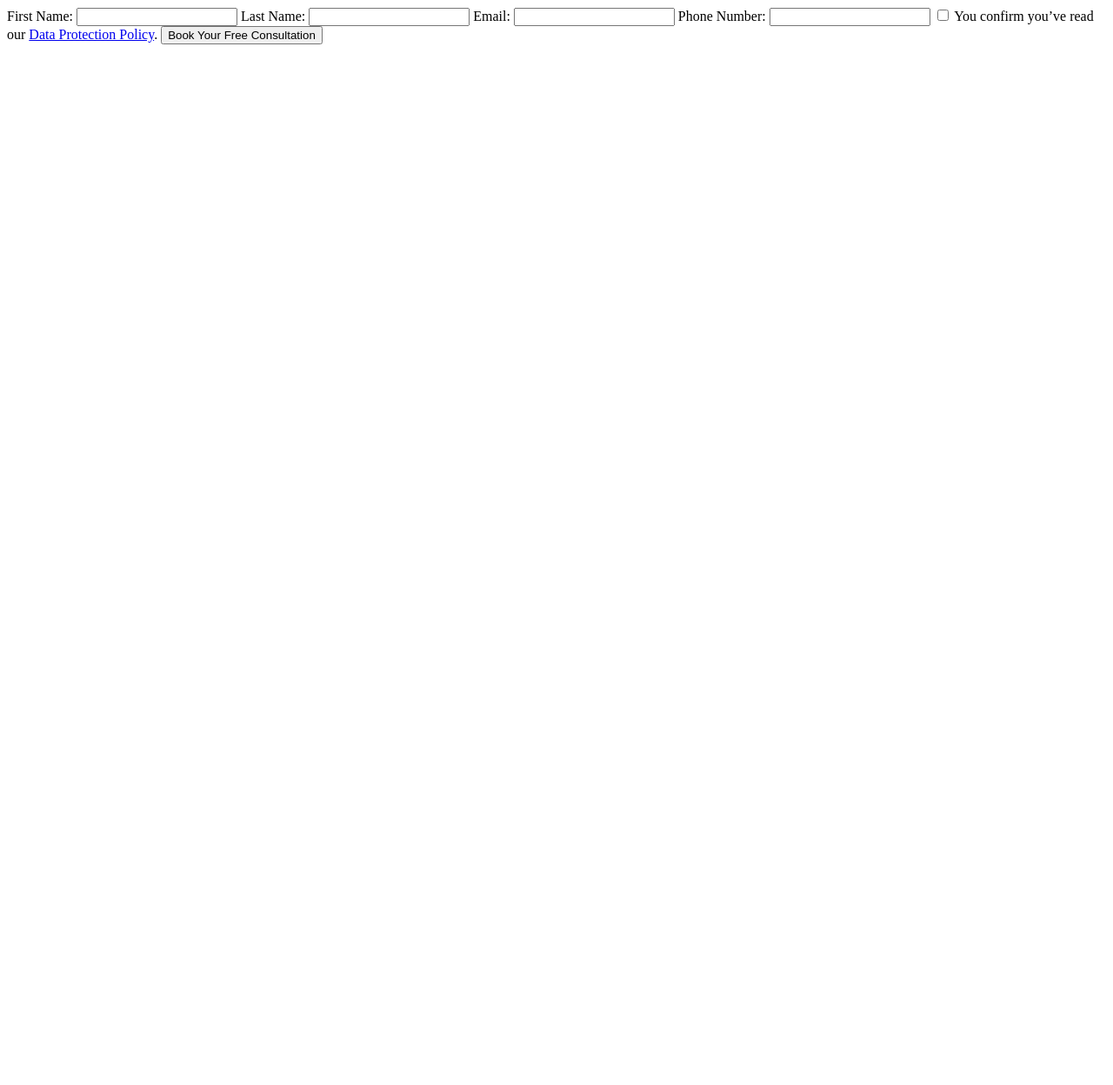
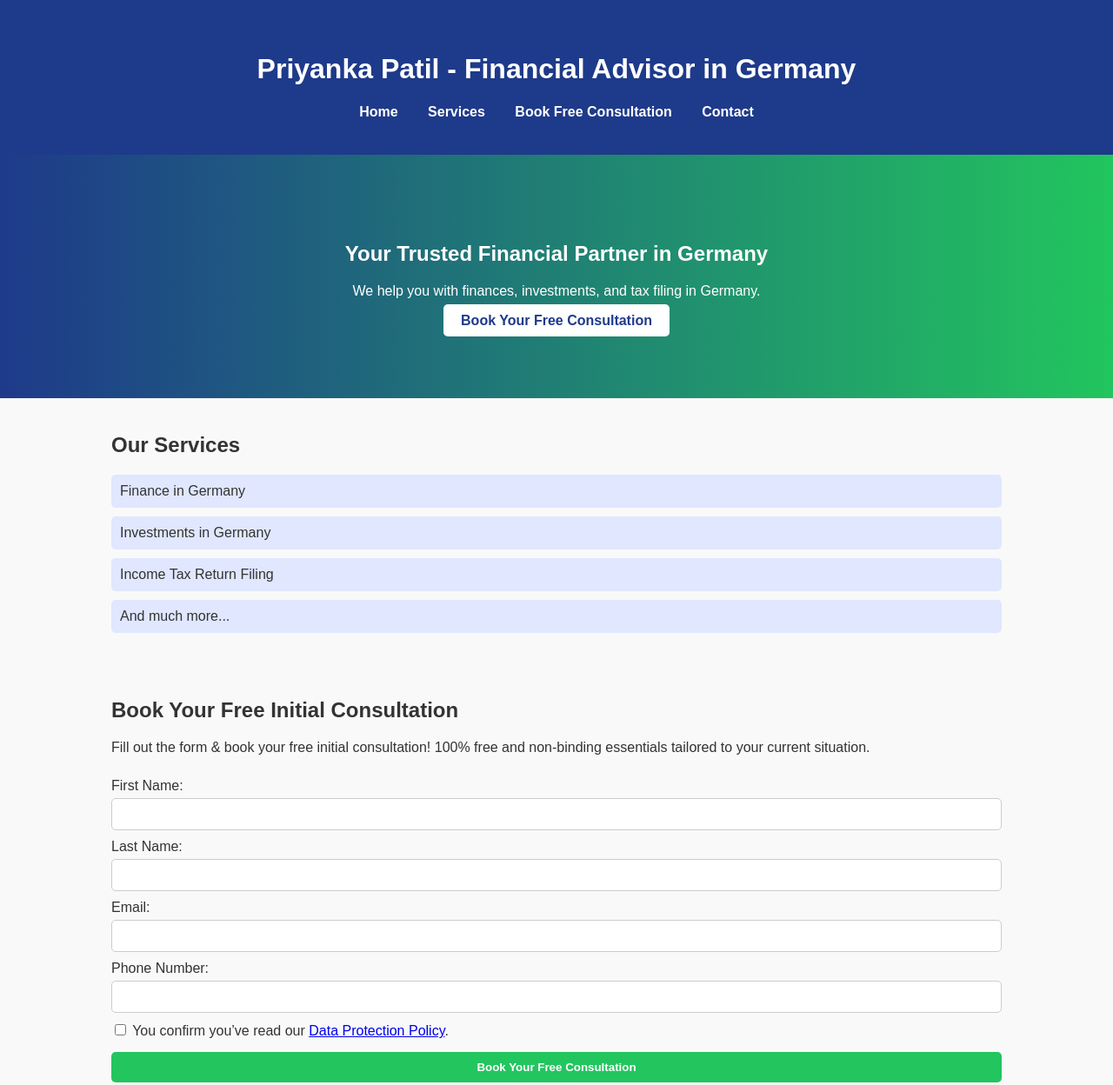
Before and after one commit to Kalmesh-Finance/financial-advisor-website, a plain HTML site: page index.html in a window 1280 px wide. Shown: the top 1248 px of the page at 87% size. Before the commit the page ends 800 px from the top, so only its background shows below. Drawn offline with Linux system fonts and the light colour scheme.

Commit message:
index.html

```diff
--- a/index.html
+++ b/index.html
@@ -1,15 +1,63 @@
-<form action="https://formspree.io/f/mvgrrbrg" method="POST">
+<!DOCTYPE html>
+<html lang="en">
+
+<head>
+    <meta charset="UTF-8">
+    <meta name="viewport" content="width=device-width, initial-scale=1.0">
+    <title>Financial Advisory - Priyanka Patil</title>
+    <link rel="stylesheet" href="style.css">
+</head>
+
+<body>
+    <header>
+        <div class="container">
+            <h1>Priyanka Patil - Financial Advisor in Germany</h1>
+            <nav>
+                <a href="#home">Home</a>
+                <a href="#services">Services</a>
+                <a href="#consultation">Book Free Consultation</a>
+                <a href="#contact">Contact</a>
+            </nav>
+        </div>
+    </header>
+
+    <section id="home" class="hero">
+        <div class="container">
+            <h2>Your Trusted Financial Partner in Germany</h2>
+            <p>We help you with finances, investments, and tax filing in Germany.</p>
+            <a href="#consultation" class="btn">Book Your Free Consultation</a>
+        </div>
+    </section>
+
+    <section id="services" class="services">
+        <div class="container">
+            <h2>Our Services</h2>
+            <ul>
+                <li>Finance in Germany</li>
+                <li>Investments in Germany</li>
+                <li>Income Tax Return Filing</li>
+                <li>And much more...</li>
+            </ul>
+        </div>
+    </section>
+
+    <section id="consultation" class="consultation">
+        <div class="container">
+            <h2>Book Your Free Initial Consultation</h2>
+            <p>Fill out the form & book your free initial consultation! 100% free and non-binding essentials tailored to your current situation.</p>
+
+            <form action="https://formspree.io/f/YOUR_FORM_ID" method="POST">
                 <label>First Name:</label>
-    <input type="text" name="first_name" required>
+                <input type="text" name="First Name" required>
 
                 <label>Last Name:</label>
-    <input type="text" name="last_name" required>
+                <input type="text" name="Last Name" required>
 
                 <label>Email:</label>
-    <input type="email" name="email" required>
+                <input type="email" name="Email" required>
 
                 <label>Phone Number:</label>
-    <input type="tel" name="phone_number">
+                <input type="tel" name="Phone Number">
 
                 <label>
                     <input type="checkbox" required>
@@ -18,3 +66,23 @@
 
                 <button type="submit" class="btn">Book Your Free Consultation</button>
             </form>
+            <p>After registering, you can book your free consultation via <a href="https://calendly.com/YOUR-CALENDLY-LINK" target="_blank">Calendly</a>.</p>
+        </div>
+    </section>
+
+    <section id="contact" class="contact">
+        <div class="container">
+            <h2>Contact Us</h2>
+            <p>Email: your-email@example.com</p>
+            <p>Instagram: <a href="https://www.instagram.com/YOUR-ACCOUNT" target="_blank">@YOUR-ACCOUNT</a></p>
+        </div>
+    </section>
+
+    <footer>
+        <div class="container">
+            <p>&copy; 2025 Priyanka Patil. All Rights Reserved.</p>
+        </div>
+    </footer>
+</body>
+
+</html>
```
Lines whose indentation alone changed are shown as unchanged.
